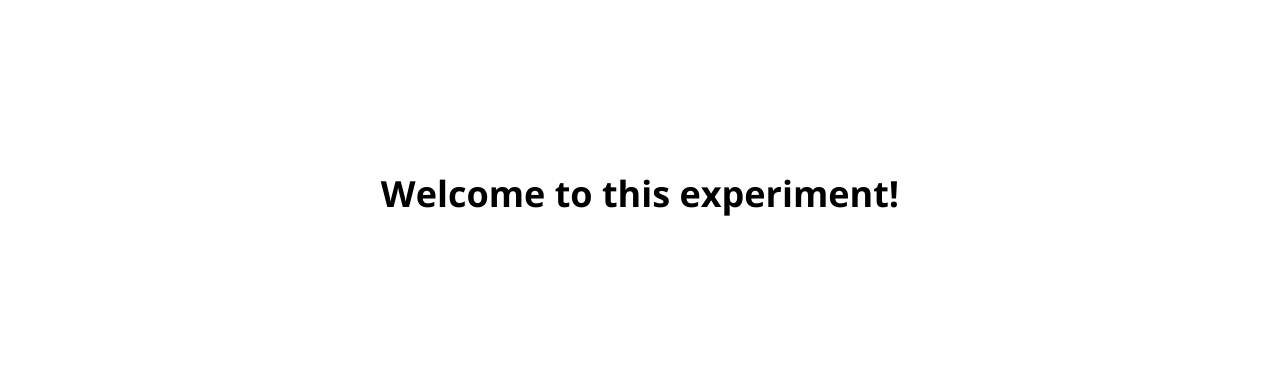
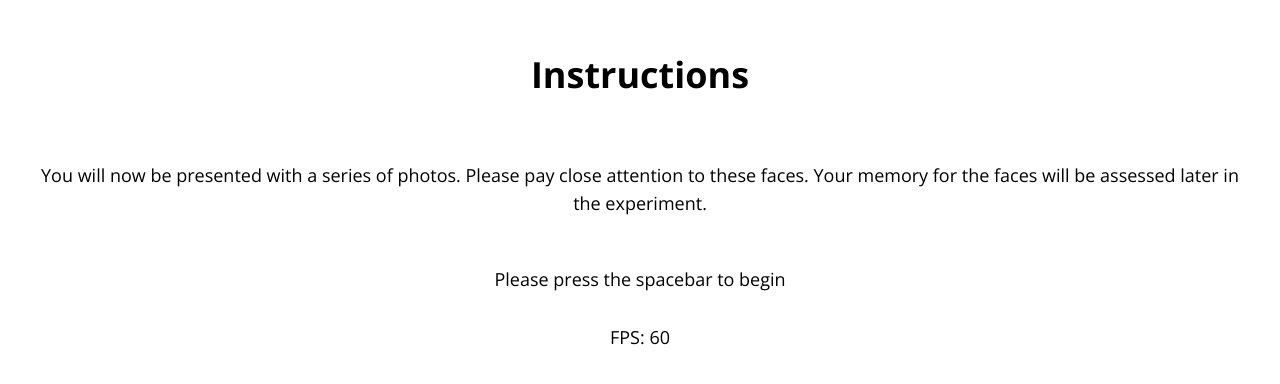
Before and after one commit to pernu822/CRE, a plain HTML site: page index.html in a window 1280 px wide. Shown: the part 206-590 px from the top of the page. Drawn offline with Linux system fonts and the light colour scheme.

Commit message:
Added FPS check

```diff
--- a/index.html
+++ b/index.html
@@ -13,18 +13,73 @@
 </body>
 <script>
 
-    const jsPsych = initJsPsych({
-        on_finish: function() {
-            jsPsych.data.displayData()
-        }
-    })
-
-    const test1 = {
-        type: jsPsychHtmlKeyboardResponse,
-        stimulus: `<h1>Welcome to this experiment!</h1>`
+  // Getting FPS
+  if (!window.requestAnimationFrame) {
+        window.requestAnimationFrame =
+            window.mozRequestAnimationFrame ||
+            window.webkitRequestAnimationFrame;
     }
 
-    jsPsych.run([test1])
+    let prevTime = performance.now();
+    let frameCount = 0;
+    let animateAnimationFrameId = null;
 
+    function animate(now) {
+        const currentTime = performance.now();
+        const deltaTime = currentTime - prevTime;
+        frameCount++;
+
+        if (deltaTime >= 1000) {
+            const fps = Math.round((frameCount * 1000) / deltaTime);
+            frameCount = 0;
+            prevTime = currentTime;
+
+            const fpsContainer = document.querySelector('.fps');
+            if (fpsContainer) {
+                fpsContainer.innerHTML = `FPS: ${fps}`;
+            }
+        }
+
+        animateAnimationFrameId = requestAnimationFrame(animate);
+    }
+
+    // Start the FPS calculation loop
+    animateAnimationFrameId = requestAnimationFrame(animate);
+
+    function startExperiment() {
+        const jsPsych = initJsPsych({
+            use_webaudio: false,
+            on_finish: function () {
+                jsPsych.data.displayData();
+            },
+        });
+
+        let timeline = [];
+        const welcome = {
+            type: jsPsychHtmlKeyboardResponse,
+            choices: [' '],
+            stimulus: `<h1>Welcome to this experiment!</h1>`,
+            trial_duration: 4000,
+        };
+        timeline.push(welcome);
+
+        const instructions = {
+            type: jsPsychHtmlKeyboardResponse,
+            choices: [' '],
+            stimulus: `
+                <h1>Instructions</h1><br>
+                <p>You will now be presented with a series of photos.
+                Please pay close attention to these faces.
+                Your memory for the faces will be assessed later in the experiment.</p><br>
+                <aside>Please press the spacebar to begin</aside><br>
+                <div class='fps'></div>`,
+        };
+
+        timeline.push(instructions);
+
+        jsPsych.run(timeline);
+    }
+
+    window.onload = startExperiment;
 </script>
 </html>
```
Also changed, not shown: 1 other file.
